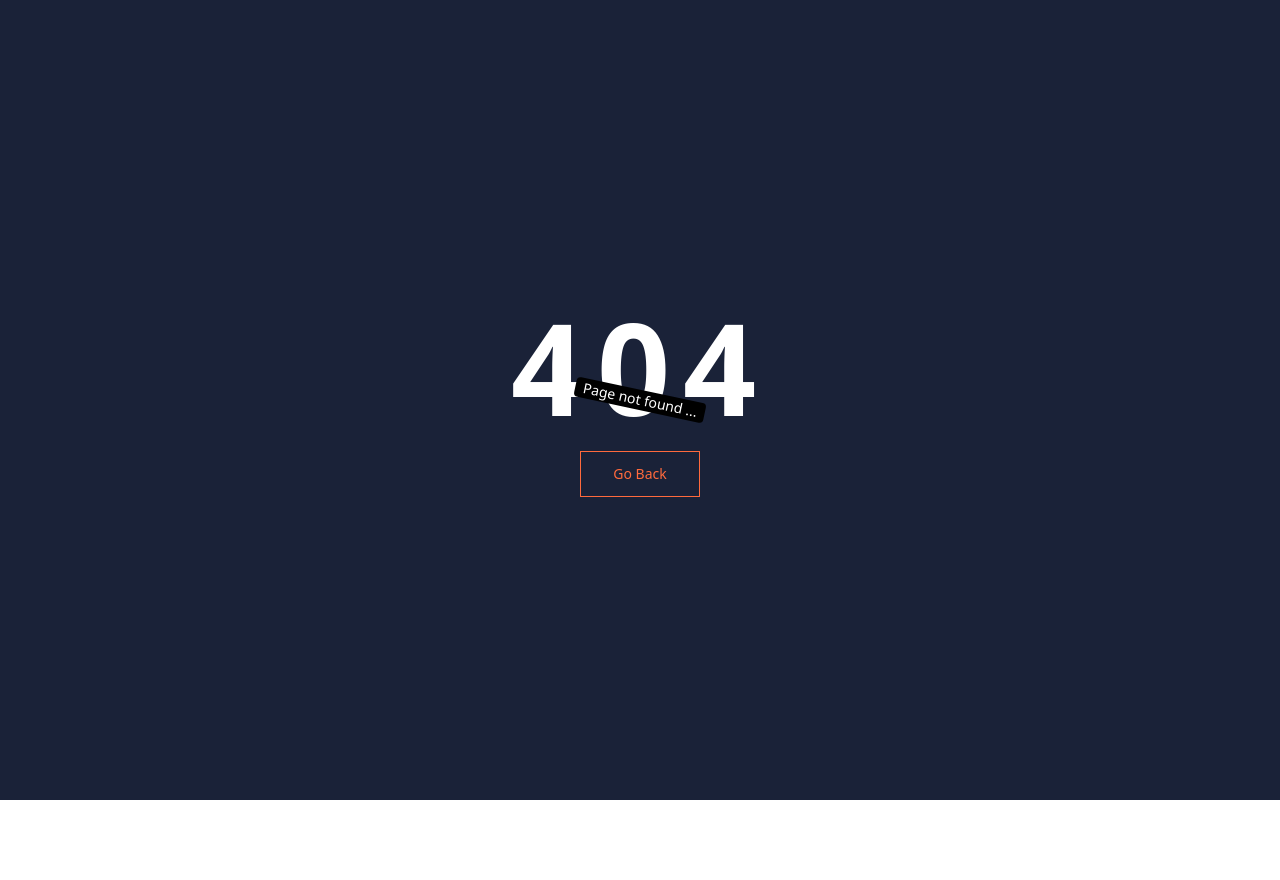
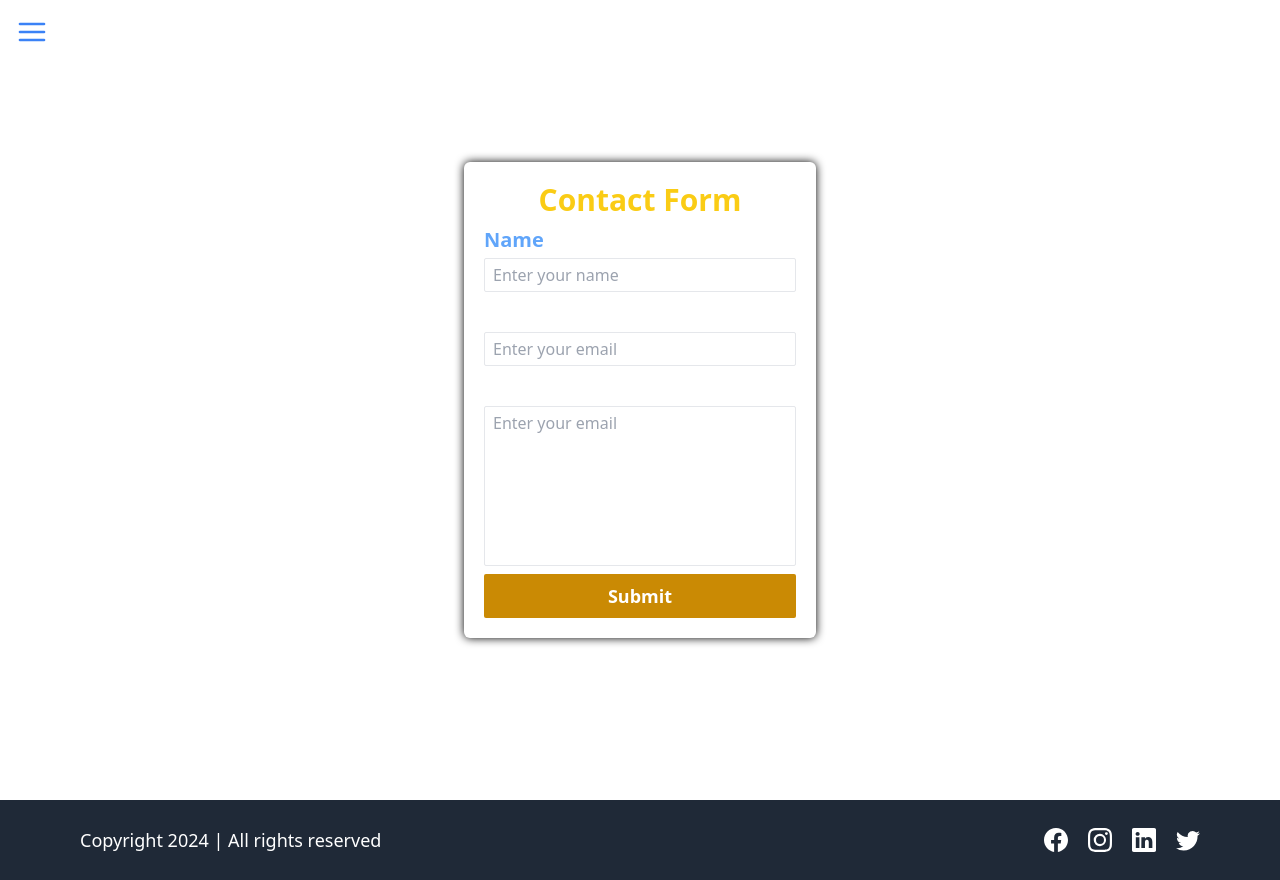
Before and after one commit to vishalyadav8127/Learning-Management-System-LMS-Project, a React (Vite) app in the folder lms-frontend/: page /contact in a window 1280 px wide. Before the commit this address had no page. Before the commit the page ends 800 px from the top, so only its background shows below. Built offline with nearby package versions, Linux system fonts and the light colour scheme.

Commit message:
Added contact page

```diff
--- a/lms-frontend/src/App.jsx
+++ b/lms-frontend/src/App.jsx
@@ -6,6 +6,7 @@
 import Login from './Pages/Login.jsx';
 import NotFound from './Pages/NotFound.jsx';
 import Signup from './Pages/Signup.jsx';
+import Contact from './Pages/Contact.jsx';
 function App() {
 
   return (
@@ -16,6 +17,8 @@
         <Route path="/about" element={<AboutUs/>}></Route>
 
         <Route path="/courses" element={<CourseList/>}></Route>
+
+        <Route path="/contact" element={<Contact/>}></Route>
 
         <Route path="/signup" element={<Signup/>}></Route>
 
--- /dev/null
+++ b/lms-frontend/src/Helpers/regexMatcher.js
@@ -0,0 +1,7 @@
+export function isEmail(string) {
+    return string.match(/^(([^<>()[\]\\.,;:\s@"]+(\.[^<>()[\]\\.,;:\s@"]+)*)|.(".+"))@((\[[0-9]{1,3}\.[0-9]{1,3}\.[0-9]{1,3}\.[0-9]{1,3}\])|(([a-zA-Z\-0-9]+\.)+[a-zA-Z]{2,}))$/);
+}
+
+export function isValidPassword(string) {
+    return string.match(/^(?=.*[0-9])(?=.*[!@#$%^&*])[a-zA-Z0-9!@#$%^&*]{6,16}$/);
+}
--- /dev/null
+++ b/lms-frontend/src/Pages/Contact.jsx
@@ -0,0 +1,121 @@
+import { useState } from "react";
+import { toast } from "react-hot-toast";
+import HomeLayout from "../Layouts/HomeLayout";
+import { isEmail } from "../Helpers/regexMatcher";
+import axiosInstance from "../Helpers/axiosinstance";
+
+function Contact(params) {
+
+    const [userInput, setUserInput] = useState({
+        name: "",
+        email: "",
+        message: "",
+    });
+
+    function handleInputChange(e) {
+        const {name, value} = e.target;
+        setUserInput({
+            ...userInput,
+            [name]: value
+        })
+    }
+
+    async function onFormSubmit(e) {
+        e.preventDefault();
+        if(!userInput.email || !userInput.name || !userInput.message) {
+            toast.error("All fields are mandatory");
+            return;
+        }
+
+        if(!isEmail(userInput.email)) {
+            toast.error("Invalid email");
+            return;
+        }
+
+        try {
+            const response = axiosInstance.post("/contact",userInput);
+            toast.promise(response, {
+                loading: "Submitting your message...",
+                success: "Form submitted successfully",
+                error: "Failed to submit the form"
+            });
+            const contactResponse = await response;
+            console.log(contactResponse)
+            if(contactResponse?.data?.success) {
+                setUserInput({
+                    name: "",
+                    email: "",
+                    message: "",
+                });
+            }
+        } catch (error) {
+            toast.error("operation failed....")
+        }
+    }
+
+    return (
+        <HomeLayout>
+            <div className="flex items-center justify-center h-[100vh]">
+                <form
+                noValidate
+                onSubmit={onFormSubmit}
+                className="flex flex-col items-center justify-center gap-2 p-5 rounded-md text-white shadow-[0_0_10px_black] w-[22rem]">
+                    <h1 className="text-3xl font-semibold text-yellow-400">
+                        Contact Form
+                    </h1>
+
+                    <div className="flex flex-col w-full gap-1">
+                    <label htmlFor="name" className="text-xl font-semibold text-blue-400">
+                            Name
+                        </label>
+                        <input
+                            className="bg-transparent border px-2 py-1 rounded-sm"
+                            id="name"
+                            type="text"
+                            name="name"
+                            placeholder="Enter your name"
+                            onChange={handleInputChange}
+                            value={userInput.name}
+                        />
+                    </div>
+
+                    <div className="flex flex-col w-full gap-1">
+                        <label htmlFor="email" className="text-xl font-semibold">
+                            Email
+                        </label>
+                        <input
+                            className="bg-transparent border px-2 py-1 rounded-sm"
+                            id="email"
+                            type="email"
+                            name="email"
+                            placeholder="Enter your email"
+                            onChange={handleInputChange}
+                            value={userInput.email}
+                        />
+                    </div>
+
+                    <div className="flex flex-col w-full gap-1">
+                        <label htmlFor="message" className="text-xl font-semibold">
+                            Message
+                        </label>
+                        <textarea
+                            className="bg-transparent border px-2 py-1 rounded-sm resize-none h-40"
+                            id="message"
+                            name="message"
+                            placeholder="Enter your email"
+                            onChange={handleInputChange}
+                            value={userInput.message}
+                        />
+                    </div>
+
+                    <button type="submit"
+                        className="w-full bg-yellow-600 hover:bg-yellow-500 transition-all ease-in-out duration-300 rounded-sm py-2 font-semibold text-lg cursor-pointer"
+                    >
+                        Submit
+                    </button>
+                </form>
+            </div>
+        </HomeLayout>
+    )
+}
+export default Contact;
--- a/lms-frontend/src/Pages/Course/CourseList.jsx
+++ b/lms-frontend/src/Pages/Course/CourseList.jsx
@@ -1,8 +1,8 @@
+import { useEffect } from "react";
 import { useDispatch, useSelector } from "react-redux";
+import CourseCard from "../../Components/CourseCard";
+import HomeLayout from "../../Layouts/HomeLayout";
 import { getAllCourses } from "../../Redux/Slices/CourseSlice";
-import HomeLayout from "../../Layouts/HomeLayout";
-import CourseCard from "../../Components/CourseCard";
-
 
 function CourseList() {
     const dispatch = useDispatch();
@@ -13,7 +13,9 @@
         await dispatch(getAllCourses());
     }
 
-
+    useEffect(() => {
+        loadCourses();
+    }, []);
 
     return(
         <HomeLayout>
--- a/lms-frontend/src/Pages/Signup.jsx
+++ b/lms-frontend/src/Pages/Signup.jsx
@@ -5,6 +5,7 @@
 import { Link, useNavigate } from "react-router-dom";
 import HomeLayout from "../Layouts/HomeLayout";
 import { createAccount } from "../Redux/Slices/AuthSlice";
+import { isEmail, isValidPassword } from "../Helpers/regexMatcher";
 
 
 
@@ -48,7 +49,7 @@
         }
     }
 
-     async function createNewAccount(event) {
+        async function createNewAccount(event) {
         event.preventDefault();
         if(!signupData.email || !signupData.password || !signupData.fullName || !signupData.avatar) {
             toast.error("Please fill all the details");
@@ -63,14 +64,14 @@
 
         // checking valid email
         //using email regex validation
-        if(!signupData.email.match(/^(([^<>()[\]\\.,;:\s@"]+(\.[^<>()[\]\\.,;:\s@"]+)*)|.(".+"))@((\[[0-9]{1,3}\.[0-9]{1,3}\.[0-9]{1,3}\.[0-9]{1,3}\])|(([a-zA-Z\-0-9]+\.)+[a-zA-Z]{2,}))$/)) {
+        if(!isEmail(signupData.email)) {
             toast.error("Invalid email id");
             return;
         }
 
         // checking password validation
         //using password regex validation
-        if(!signupData.password.match(/^(?=.*[0-9])(?=.*[a-z])(?=.*[A-Z])(?=.*\W)(?!.* ).{8,16}$/)) {
+        if(isValidPassword(!signupData.password)) {
             toast.error("Invalid email id");
             return;
         }
```
